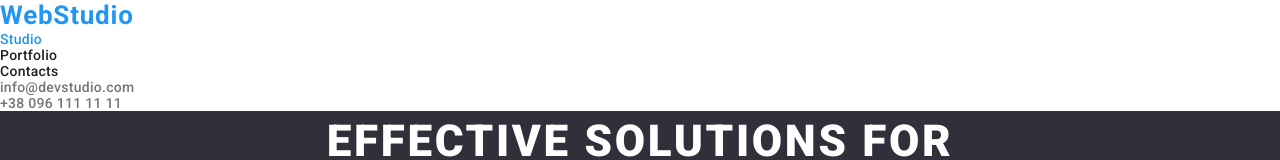
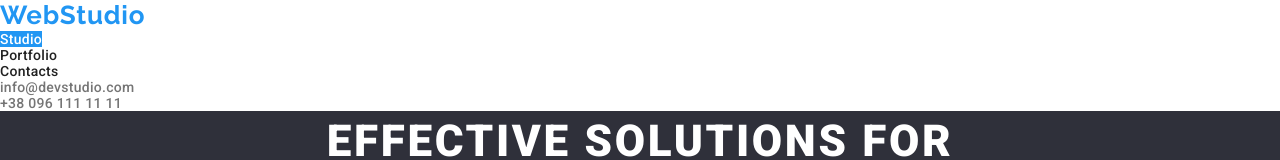
Before and after one commit to Nidsteph/goit-markup-hw-0002, a plain HTML site: page index.html in a window 1280 px wide. Shown: the top 160 px of the page. Drawn offline with nearby package versions, Linux system fonts and the light colour scheme.

Commit message:
Update style.css

```diff
--- a/css/style.css
+++ b/css/style.css
@@ -1,4 +1,3 @@
-@import url('https://fonts.googleapis.com/css2?family=Raleway:wght@700&display=swap');
 @import url('https://fonts.googleapis.com/css2?family=Raleway:wght@700&family=Roboto:wght@400;500;700;900&display=swap');
 
 
@@ -55,6 +54,7 @@ address {
 /*logo*/
 a.logo {
     font-style: normal;
+    font-family: "Raleway";
     font-weight: 700;
     font-size: 26px;
     line-height: 31px;
@@ -77,7 +77,9 @@ a.logo {
 }
 
 .current-link {
-    color: #2196F3;
+    background-color: #2196F3;
+    color: white;
+
 }
 
 /* header contact info */
```
